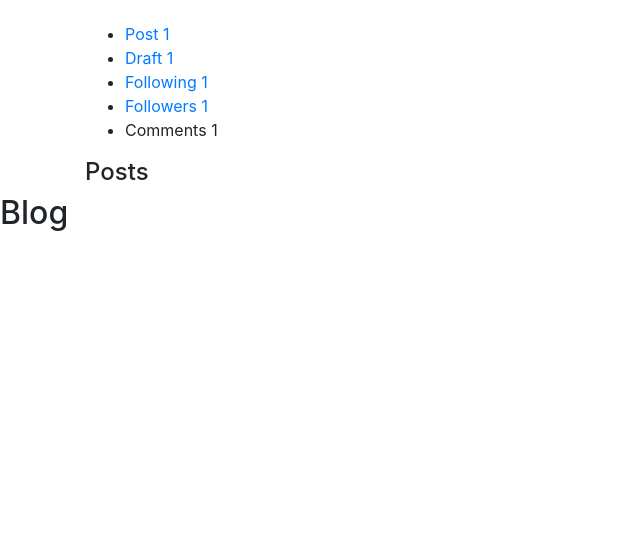
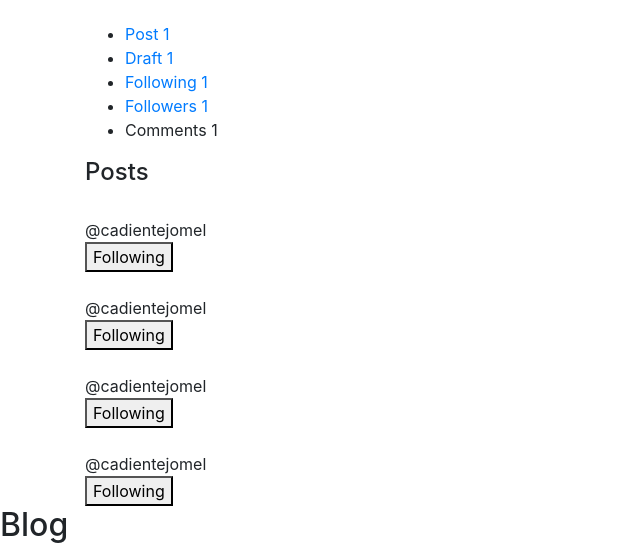
Before and after one commit to cadiente-jomel/blog_site, a Django app: page /dashboard/ in a window 1280 px wide. Shown: the part 252-805 px from the top of the page, without its empty margins (0-640 px from the left). Before the commit the page ends 483 px from the top, so only its background shows below. Run offline with Django 3.2, Linux system fonts and the light colour scheme; the visitor is signed in with stand-in values (Sample User, id 1); data comes from the database, SQL or seed files in the repository; data that the repository does not hold is empty; some libraries are stand-ins or nearby versions.

Commit message:
UI tweaks

```diff
--- a/core/templates/core/dashboard.html
+++ b/core/templates/core/dashboard.html
@@ -72,12 +72,12 @@
         </div>
         <div class="dashboard-container-data">
             <div class="header">
-                <h4>
+                <h4 class="header-title">
                     Posts
                 </h4>
             </div>
             <div class="dashboard-container-inner">
-                {% for post in posts %}
+                <!-- {% for post in posts %}
                     <div class="dashboard-data b-shadow mb-3">
                         <div class="data">
                             <div class="title">
@@ -96,7 +96,65 @@
                             </div>
                         </div>
                     </div>
-                {% endfor %}
+                {% endfor %} -->
+                <div class="social-container-outer">
+                    <div class="social-container">
+                        <div class="social-container-img">
+                            <img src="{{ request.user.profile_img.profile.url }}" alt="" class="d-author-profile-img i-author-profile mr-3">
+                            <div class="social-container-username">
+                                <div class="social-username">
+                                    @cadientejomel
+                                </div>
+                            </div>
+                        </div>
+                        <div class="social-follow-container">
+                            <button class="file-btn ">Following</button>
+                        </div>
+                    </div>
+
+                    <div class="social-container">
+                        <div class="social-container-img">
+                            <img src="{{ request.user.profile_img.profile.url }}" alt="" class="d-author-profile-img i-author-profile mr-3">
+                            <div class="social-container-username">
+                                <div class="social-username">
+                                    @cadientejomel
+                                </div>
+                            </div>
+                        </div>
+                        <div class="social-follow-container">
+                            <button class="file-btn ">Following</button>
+                        </div>
+                    </div>
+
+                    <div class="social-container">
+                        <div class="social-container-img">
+                            <img src="{{ request.user.profile_img.profile.url }}" alt="" class="d-author-profile-img i-author-profile mr-3">
+                            <div class="social-container-username">
+                                <div class="social-username">
+                                    @cadientejomel
+                                </div>
+                            </div>
+                        </div>
+                        <div class="social-follow-container">
+                            <button class="file-btn ">Following</button>
+                        </div>
+                    </div>
+
+                    <div class="social-container">
+                        <div class="social-container-img">
+                            <img src="{{ request.user.profile_img.profile.url }}" alt="" class="d-author-profile-img i-author-profile mr-3">
+                            <div class="social-container-username">
+                                <div class="social-username">
+                                    @cadientejomel
+                                </div>
+                            </div>
+                        </div>
+                        <div class="social-follow-container">
+                            <button class="file-btn ">Following</button>
+                        </div>
+                    </div>
+
+                </div>
             </div>
         </div>
     </div>
```
